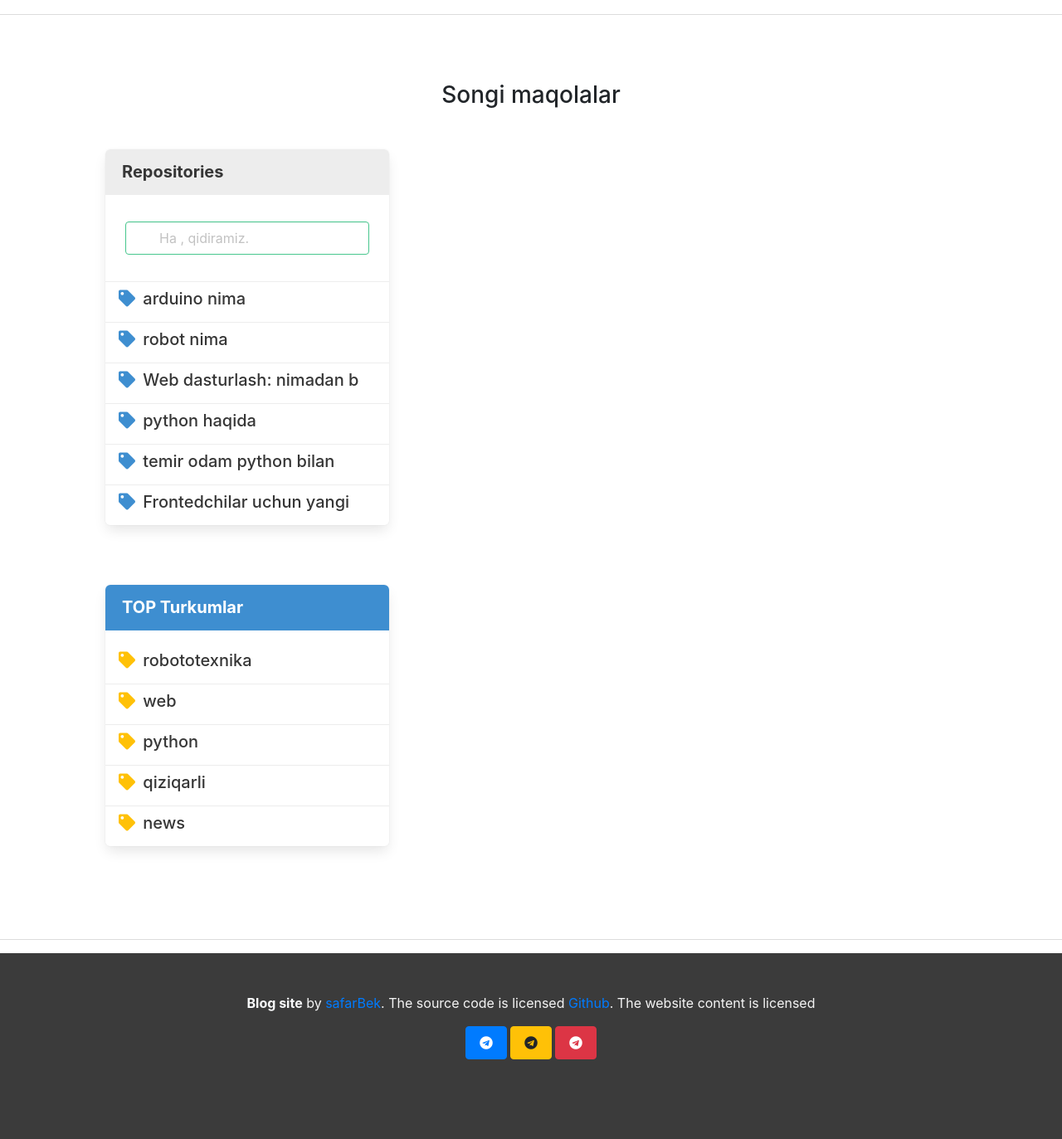
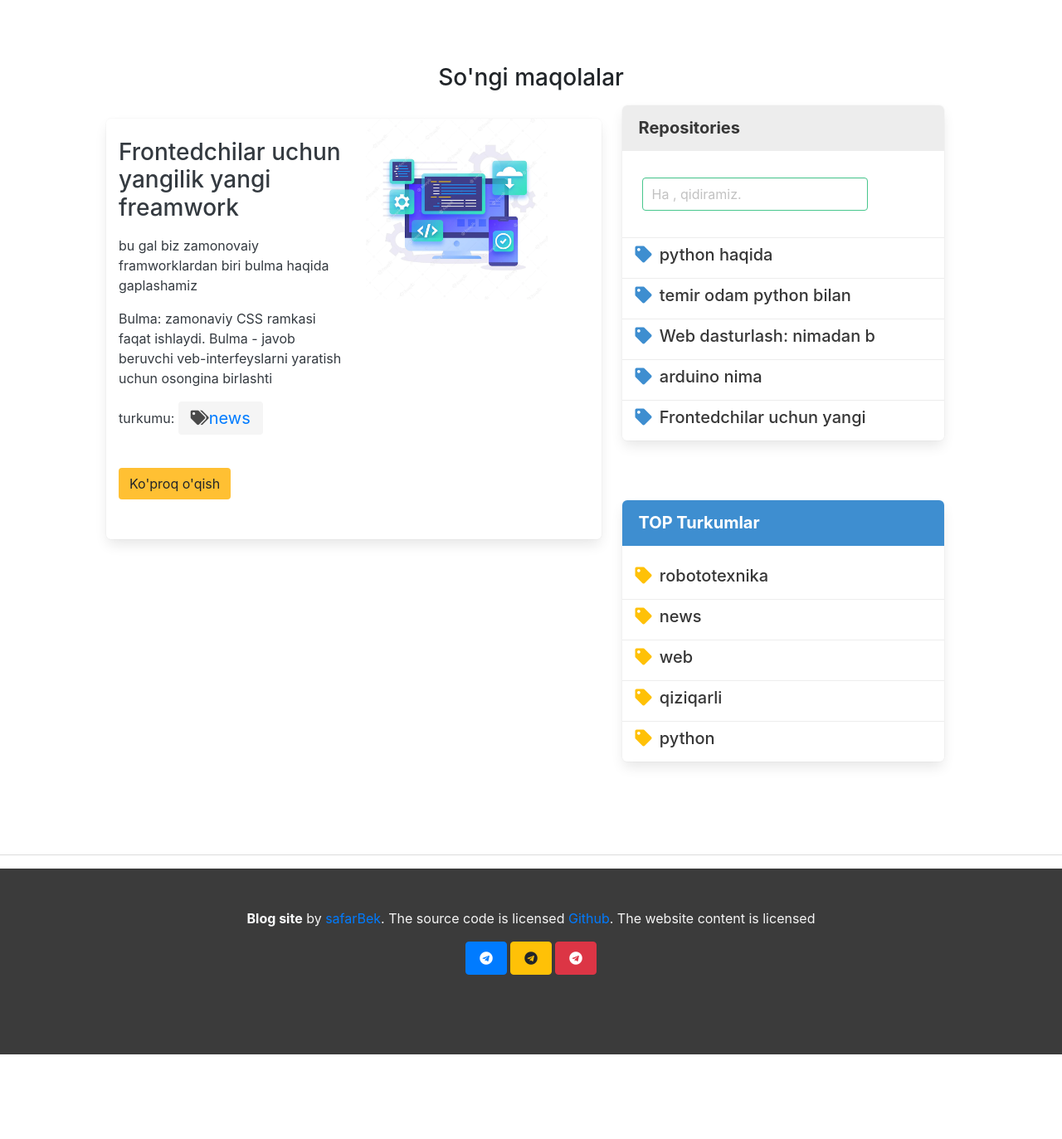
Before and after one commit to safarbek0227/blog_stie, a Django app: page /tag/news in a window 1280 px wide. Shown: the part 535-1908 px from the top of the page at 83% size. After the commit the page ends 1806 px from the top, so only its background shows below. Run offline with Django 4.2, Linux system fonts and the light colour scheme; data comes from the database, SQL or seed files in the repository; both versions use the stored data as it was after the commit; some libraries are stand-ins or nearby versions.

Commit message:
new changes

```diff
--- a/main/context_pro.py
+++ b/main/context_pro.py
@@ -4,9 +4,9 @@ from .models import *
 
 def view_all(request):
     products = list(Post.objects.select_related("tag").all())
-    # products = random.sample(products, 2)
+    products = random.sample(products, 5)
     tags =list(Tag.objects.all())
-    # tags = random.sample(tags, 5)
+    tags = random.sample(tags, 5)
     context = {
         'randoms':products,
         'rantags': tags
--- a/main/models.py
+++ b/main/models.py
@@ -1,4 +1,5 @@
 from ast import Delete
+from aiohttp import request
 from django.db import models
 from django.db import models
 from django.shortcuts import reverse
@@ -24,6 +25,9 @@ class Post(models.Model):
     description = RichTextField("About product")
     like = models.PositiveIntegerField('like', default=0)
     view = models.PositiveIntegerField('views', default=0)
+    class Meta:
+        ordering = ["-id"]
+
     def __str__(self):
         return self.name
 
--- a/main/urls.py
+++ b/main/urls.py
@@ -7,4 +7,5 @@ urlpatterns = [
     path("post/<slug>", views.postDetail, name='post'),
     path('tag/<slug>', views.categoryView, name="index"),
     path("search/", views.inline_search, name="search"),
+    path("contact/", views.contact, name='contact'),
 ]
--- a/main/views.py
+++ b/main/views.py
@@ -1,15 +1,20 @@
 import json
 from datetime import datetime
-from operator import pos
-from django.shortcuts import render
+import random
+from django.shortcuts import render ,redirect
 from django.views.generic.base import TemplateView
 from django.views.generic import ListView, DeleteView, UpdateView, DetailView, CreateView
 from django.views.generic import ListView, DetailView
 from django.http import HttpResponseRedirect,JsonResponse
 from django.core.paginator import Paginator
-from .forms import CommentForm
+from django.core.mail import send_mail
+from .forms import *
 from .models import *
+import telebot
 # Create your views here.
+TOKEN = ''
+bot = telebot.TeleBot(TOKEN)
+user = "801531808"
 def homeView(request):
     # bot.sendMessage(grID , "Qale")
     posts = Post.objects.select_related("tag").all()
@@ -27,8 +32,11 @@ def detailView(request, slug):
 
 def categoryView(request, slug):
     tag = Tag.objects.get(slug=slug)
-    post = Post.objects.filter(tag= tag)
-    return render(request, 'index.html', {'posts': post})
+    post = Post.objects.filter(tag=tag)
+    paginator = Paginator(post, 2)
+    page_number = request.GET.get('page')
+    page_obj = paginator.get_page(page_number)
+    return render(request, 'index.html', {'page_obj': page_obj})
 
 def postDetail(request, slug):
     posts = Post.objects.get(slug=slug)
@@ -40,6 +48,7 @@ def postDetail(request, slug):
             f.post = posts
             print(f)
             f.save()
+            return redirect(f'/post/{slug}')
     else:
         form = CommentForm()
     context = {"post":posts,
@@ -50,8 +59,24 @@ def postDetail(request, slug):
 
 def inline_search(request):
     d = json.loads(request.GET["data"])
-    queryset = list(Post.objects.filter(name__icontains=d).values())
+    if d != "":
+        queryset = list(Post.objects.filter(name__icontains=d).values())
+        arr = list(Post.objects.filter(description__icontains=d).values())
+    else:
+        arr = list()
+        queryset = list(Post.objects.all().values())
+        queryset = random.sample(queryset, 5)
+
+
     data = {}
     data["object_list"] = queryset
+    data['obj_list'] = arr
 
     return JsonResponse(data)
+
+
+def contact(request):
+    if request.GET:
+        bot.send_message(user, f"Roboblog \n{request.GET['name']} {request.GET['email']} \n comment: {request.GET['body']}")
+        redirect('/contact')
+    return render(request, 'contact.html')
--- a/template/base.html
+++ b/template/base.html
@@ -20,19 +20,17 @@
 <body>
 
     <nav class="navbar navbar-expand-xl text-yellow">
-        <a href="#" class="navbar-brand"><i class="fa fa-cube p-2"></i>Robo<b>Blog</b></a>
+        <a href="/" class="navbar-brand"><i class="fa fa-cube p-2"></i>Robo<b>Blog</b></a>
         <button type="button" class="navbar-toggler" data-toggle="collapse" data-target="#navbarCollapse">
             <i class="fas fa-bars"></i>
         </button>
         <!-- Collection of nav links, forms, and other content for toggling -->
         <div id="navbarCollapse" class="collapse navbar-collapse justify-content-start">
             <div class="navbar-nav ml-auto text-yellow">
-                <a href="#" class="nav-item nav-link active"><i class="fa fa-home"></i><span>Home</span></a>
-                <a href="#" class="nav-item nav-link"><i class="fas fa-users"></i><span>Team</span></a>
-                <a href="#" class="nav-item nav-link"><i class="fas fa-briefcase"></i><span>Careers</span></a>
-                <a href="#" class="nav-item nav-link"><i class="fas fa-envelope"></i><span>Messages</span></a>
-                <a href="#" class="nav-item nav-link"><i class="fas fa-bell"></i><span>Notifications</span></a>
-
+                <a href="/" class="nav-item nav-link active"><i class="fa fa-home"></i><span>Home</span></a>
+                <a href="http://127.0.0.1:3000/" class="nav-item nav-link" target="__blank"><i class="fas fa-users"></i><span>About</span></a>
+                <a href="/contact/" class="nav-item nav-link"><i class="fas fa-envelope"></i><span>Contact</span></a>
+                <a href="/tag/news" class="nav-item nav-link"><i class="fas fa-newspaper"></i><span>News</span></a>
                 <a class="nav-item nav-link mr-5"></a>
             </div>
         </div>
@@ -47,15 +45,15 @@
                 <a href="/">Github</a>. The website content
                 is licensed
             </p>
-            <button class="button is-round btn-primary">
+            <a class="button is-round btn-primary" href="https://t.me/roboblog_uz">
                 <i class="fab fa-telegram"></i>
-            </button>
-            <button class="button is-round btn-warning">
+            </a>
+            <a class="button is-round btn-warning" href="https://t.me/roboblog_uz">
                 <i class="fab fa-telegram"></i>
-            </button>
-            <button class="button is-round btn-danger">
+            </a>
+            <a class="button is-round btn-danger" href="https://t.me/roboblog_uz">
                 <i class="fab fa-telegram"></i>
-            </button>
+            </a>
         </div>
     </footer>
 
--- a/template/index.html
+++ b/template/index.html
@@ -2,7 +2,7 @@
 {% load static %}
 {% block content %}
 {% autoescape off %}
-<section class="mx-5">
+<section class="container">
     <br><br>
     <div class="row">
       <div class="col-lg-6 col-md-12 p-3">
@@ -14,8 +14,8 @@
         <h3 class="h3 bl-1">Bizning blogimiz songi robototexnika sohasida oid yangiliklarni berib boradi</h3>
         <h4>O'zingizda kerakli maqolalarni oling</h4>
         <br><br>
-        <button class="btn btn-warning text-light">biz haqimizda</button>
-        <button class="btn btn-dark text-light">Creator</button>
+        <button class="btn btn-warning"><a href="http://127.0.0.1:3000/" class="text-light" target="__blank">Biz haqimizda</a></button>
+        <button class="btn btn-dark text-light"><a href="https://t.me/developer_safarbek" class="text-light" target="__blank">Creator</a></button>
 
      </div>
     </div>
@@ -27,57 +27,21 @@
             <div class="col-lg-6">
                 <div class="title-box text-center">
 
-                    <h3 class="title-heading mt-3">Songi maqolalar</h3>
+                    <h3 class="title-heading mt-3">So'ngi maqolalar</h3>
                 </div>
             </div>
         </div>
 
 
         <div class="row mt-2 mx-lg-5 mx-0">
-
-          <div class="col-lg-7 p-3 mx-lg-5 mx-0">
-            {% for post in page_obj %}
-              <div class="row panel">
-                <div class="col-md-6">
-                  <div class="text-left uim-icon-primary mt-4 text-dark">
-                    <a href="/post/{{post.slug}}" class="text-dark">
-                      <h3 class="f-18 mt-4">{{post.name}}</h3>
-                    </a>
-
-                    <p class="text-muted mt-3 mb-0">
-                      {{post.description | slice:"200"}}
-                    </p>
-                    <ul>
-                      <li>like: {{post.like}}</li>
-                      <li>view: {{post.view}}</li>
-                      <li>
-                        turkumu:
-                        <span class="tag is-large mini-tag">
-                          <i class="fas fa-tags fa-sm"></i>
-                          <a href="/tag/{{post.tag.slug}}">{{post.tag}}</a>
-                        </span>
-                      </li>
-                    </ul>
-
-                  </div>
-                  <br>
-                  <a href="/" class="btn mb-5" style="background: #FFC033;">read more</a>
-                </div>
-                <div class="col-md-5  order-first order-md-last">
-                  <img src="{{post.image.url}}" alt="" class="w-100">
-                </div>
-              </div>
-              <br>
-              {% endfor %}
-            </div>
-            <div class="col-lg-4 order-first order-md-last p-0">
+          <div class="col-lg-5 order-first order-lg-last order-md-first pl-0 pl-lg-4">
             <nav class="w-100 panel">
               <p class="panel-heading bg-yellow">
                 Repositories
               </p>
               <div class="panel-block">
                 <form class="panel-block" id="searchForm" action="#" method="get" onkeyup="InlineSearch(this[0].value)">
-                    <p class="control has-icons-left">
+                  <p class="control">
                       <input class="input is-success" type="text" placeholder="Ha , qidiramiz.">
                   </p>
               </form>
@@ -110,7 +74,39 @@
           </article>
           </div>
 
+          <div class="col-lg-7 p-3 mx-0">
+            {% for post in page_obj %}
+              <div class="row panel">
+                <div class="col-md-6">
+                  <div class="text-left uim-icon-primary mt-4 text-dark">
+                    <a href="/post/{{post.slug}}" class="text-dark">
+                      <h3 class="f-18 mt-4">{{post.name}}</h3>
+                    </a>
 
+                    <p class="text-muted mt-3 mb-0">
+                      {{post.description | slice:"200"}}
+                    </p>
+                    <ul>
+                      <li>
+                        turkumu:
+                        <span class="tag is-large mini-tag">
+                          <i class="fas fa-tags fa-sm"></i>
+                          <a href="/tag/{{post.tag.slug}}">{{post.tag}}</a>
+                        </span>
+                      </li>
+                    </ul>
+
+                  </div>
+                  <br>
+                  <a href="/post/{{post.slug}}" class="btn mb-5" style="background: #FFC033;">Ko'proq o'qish</a>
+                </div>
+                <div class="col-md-5  order-first order-md-last">
+                  <img src="{{post.image.url}}" alt="" class="w-100">
+                </div>
+              </div>
+              <br>
+              {% endfor %}
+            </div>
         </div>
         <br><br>
         <div class="container ml-5">
```
Also changed, not shown: blog/settings.py (+45 -45 lines), template/contact.html (added, +58 -0 lines), db.sqlite3, main/migrations/0003_alter_post_options.py (added), main/migrations/0004_generalcomment.py (added), main/migrations/0005_rename_generalcomment_contact.py (added), media/product_images/desktop-smartphone-app-development_23-2148683810.webp (added), media/product_images/download.jpg (added), media/product_images/jrvis-shield-os-rainmeter.jpg (added), media/product_images/jrvis-shield-os-rainmeter_XlMOL7G.jpg (added), media/product_images/jrvis-shield-os-rainmeter_quf0RAa.jpg (added), media/product_images/jrvis-shield-os-rainmeter_yY3Qz5c.jpg (added), 2 other files. Lines whose indentation alone changed are shown as unchanged.
